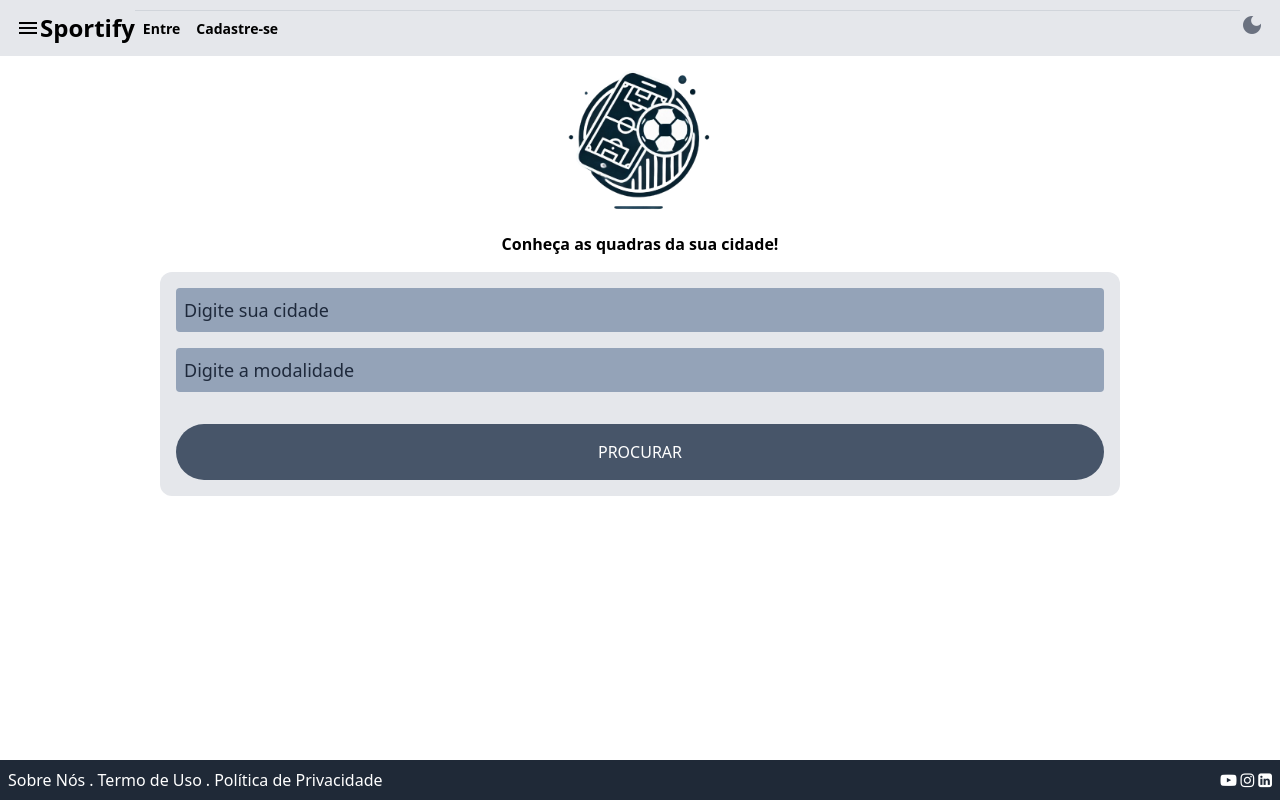
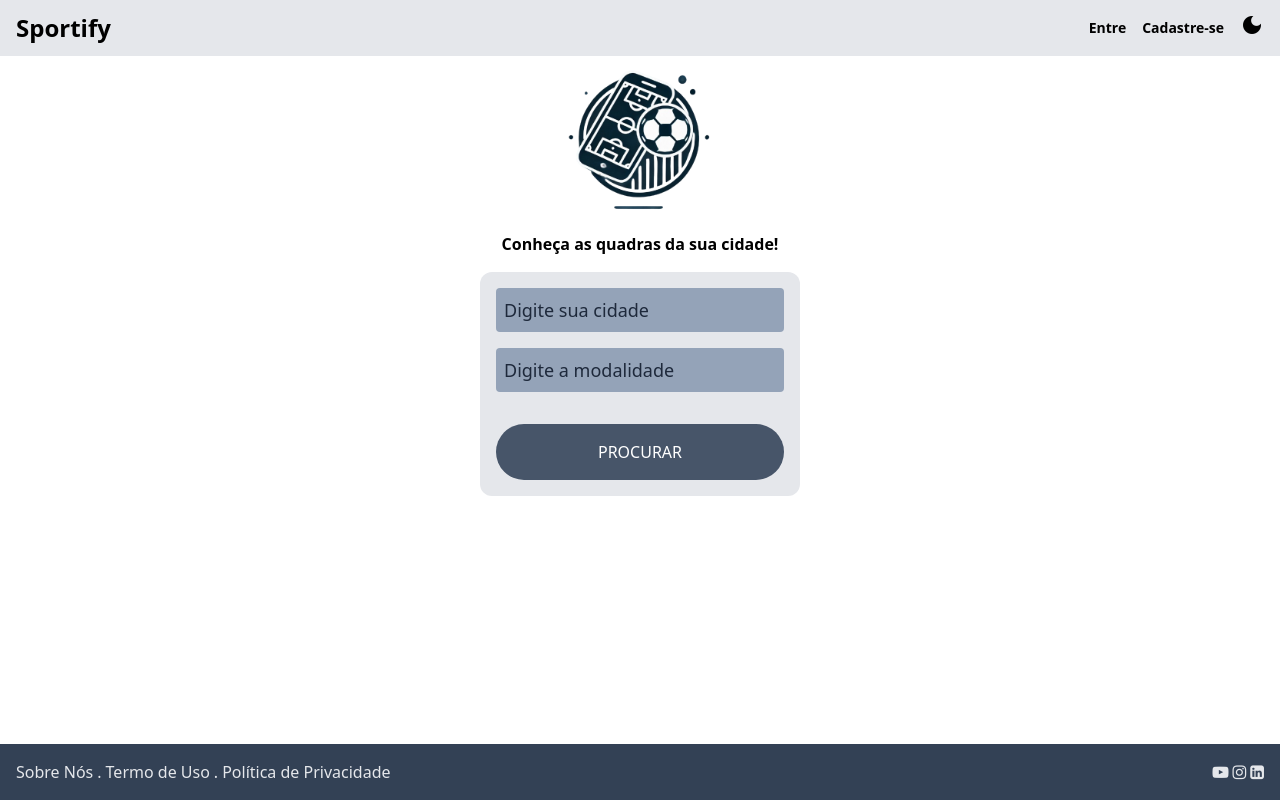
Before and after one commit to matheusymm/web2-aa1, a website: page index.html in a window 1280 px wide. Drawn offline with nearby package versions, Linux system fonts and the light colour scheme; files that its build step writes are made by us from their sources.

Commit message:
feat(index) config dark mode and resposive design

```diff
--- a/index.html
+++ b/index.html
@@ -35,44 +35,44 @@
     </script>
   </head>
 
-  <body class="w-full flex flex-col bg-white">
+  <body class="w-full flex flex-col bg-white dark:bg-slate-800">
     <header
       class="fixed top-0 left-0 w-full h-14 p-4 flex flex-row justify-between items-center bg-gray-200 dark:bg-gray-900"
     >
       <div
         onclick="toggleMenu()"
-        class="flex flex-row gap-x-4 select-none cursor-pointer"
+        class="flex flex-row gap-x-4 select-none cursor-pointer lg:hidden dark:text-gray-200"
       >
         <i class="material-icons">menu</i>
       </div>
       <div
-        class="font-bold text-2xl cursor-pointer select-none dark:text-white"
+        class="font-bold text-2xl cursor-pointer select-none dark:text-gray-200"
       >
         Sportify
       </div>
       <div
         id="menu"
-        class="fixed top-14 left-0 w-full z-10 hidden flex-col p-2 gap-y-2 text-sm font-semibold bg-gray-200 border-t border-t-gray-300 dark:bg-gray-900 lg:static lg:top-0 lg:flex lg:flex-row lg:p-0 lg:text-sm"
+        class="fixed top-14 left-0 w-full z-10 hidden flex-col p-2 gap-y-2 text-sm font-semibold bg-gray-200 border-t border-t-gray-300 dark:bg-slate-900 lg:static lg:top-0 lg:flex lg:flex-row lg:justify-end lg:text-sm lg:border-t-0"
       >
         <div
-          class="p-2 cursor-pointer select-none hover:text-orange-800 dark:hover:text-orange-300"
+          class="p-2 cursor-pointer select-none hover:text-orange-800 dark:text-gray-200 dark:hover:text-orange-300"
         >
           Entre
         </div>
         <div
-          class="p-2 cursor-pointer select-none hover:text-orange-800 dark:hover:text-orange-300"
+          class="p-2 cursor-pointer select-none hover:text-orange-800 dark:text-gray-200 dark:hover:text-orange-300"
         >
           Cadastre-se
         </div>
       </div>
       <div
         onclick="toggleDarkMode()"
-        class="select-none cursor-pointer text-black hover:text-yellow-500 dark:text-white"
+        class="select-none cursor-pointer hover:text-yellow-500 dark:text-gray-200"
       >
-        <div class="text-gray-500 dark:hidden">
+        <div class="dark:hidden">
           <i class="material-icons">dark_mode</i>
         </div>
-        <div class="text-gray-500 hidden dark:block">
+        <div class="hidden dark:block">
           <i class="material-icons">light_mode</i>
         </div>
       </div>
@@ -89,15 +89,19 @@
           alt="logo"
           class="size-48 m-0 hidden dark:block"
         />
-        <h1 class="font-bold mb-4">Conheça as quadras da sua cidade!</h1>
+        <h1 class="font-bold mb-4 dark:text-gray-200">
+          Conheça as quadras da sua cidade!
+        </h1>
       </div>
-      <div class="bg-gray-200 w-9/12 shadow-3xl rounded-xl">
+      <div
+        class="bg-gray-200 w-9/12 shadow-3xl rounded-xl md:w-1/2 lg:w-1/3 xl:w-1/4 2xl:w-1/12 dark:bg-slate-700"
+      >
         <div class="p-4">
           <div class="flex items-center text-lg mb-4">
             <input
               type="text"
               id="cidade"
-              class="bg-slate-400 rounded p-2 w-full text-slate-800 placeholder:text-slate-800"
+              class="bg-slate-400 rounded p-2 w-full text-slate-800 placeholder:text-slate-800 dark:bg-slate-800 dark:placeholder:text-gray-200 dark:text-gray-200"
               placeholder="Digite sua cidade"
             />
           </div>
@@ -105,14 +109,14 @@
             <input
               type="text"
               id="modalidade"
-              class="bg-slate-400 rounded p-2 w-full text-slate-800 placeholder:text-slate-800"
+              class="bg-slate-400 rounded p-2 w-full text-slate-800 placeholder:text-slate-800 dark:bg-slate-800 dark:placeholder:text-gray-200 dark:text-gray-200"
               placeholder="Digite a modalidade"
             />
           </div>
         </div>
         <div class="p-4">
           <button
-            class="bg-slate-600 font-medium p-2 md:p-4 text-white uppercase w-full rounded-full"
+            class="bg-slate-600 font-medium p-2 md:p-4 text-white uppercase w-full rounded-full dark:bg-slate-900"
           >
             Procurar
           </button>
@@ -120,16 +124,16 @@
       </div>
     </div>
     <footer
-      class="fixed bottom-0 left-0 right-0 flex items-center bg-gray-800 p-2"
+      class="fixed bottom-0 left-0 right-0 flex items-center bg-slate-700 p-2 lg:p-4 dark:bg-black"
     >
-      <div class="flex flex-wrap space-x-1 text-center text-white">
+      <div class="flex flex-wrap space-x-1 text-center text-gray-200">
         <a href="">Sobre Nós</a>
         <span class="inline-block align-middle">.</span>
         <a href="">Termo de Uso</a>
         <span class="inline-block align-middle">.</span>
         <a href="">Política de Privacidade</a>
       </div>
-      <ul class="flex space-x-1 ml-auto text-white">
+      <ul class="flex space-x-1 ml-auto text-gray-200">
         <li>
           <a href="https://www.youtube.com/" target="_blank">
             <i class="fa fa-youtube-play" aria-hidden="true"></i>
```
